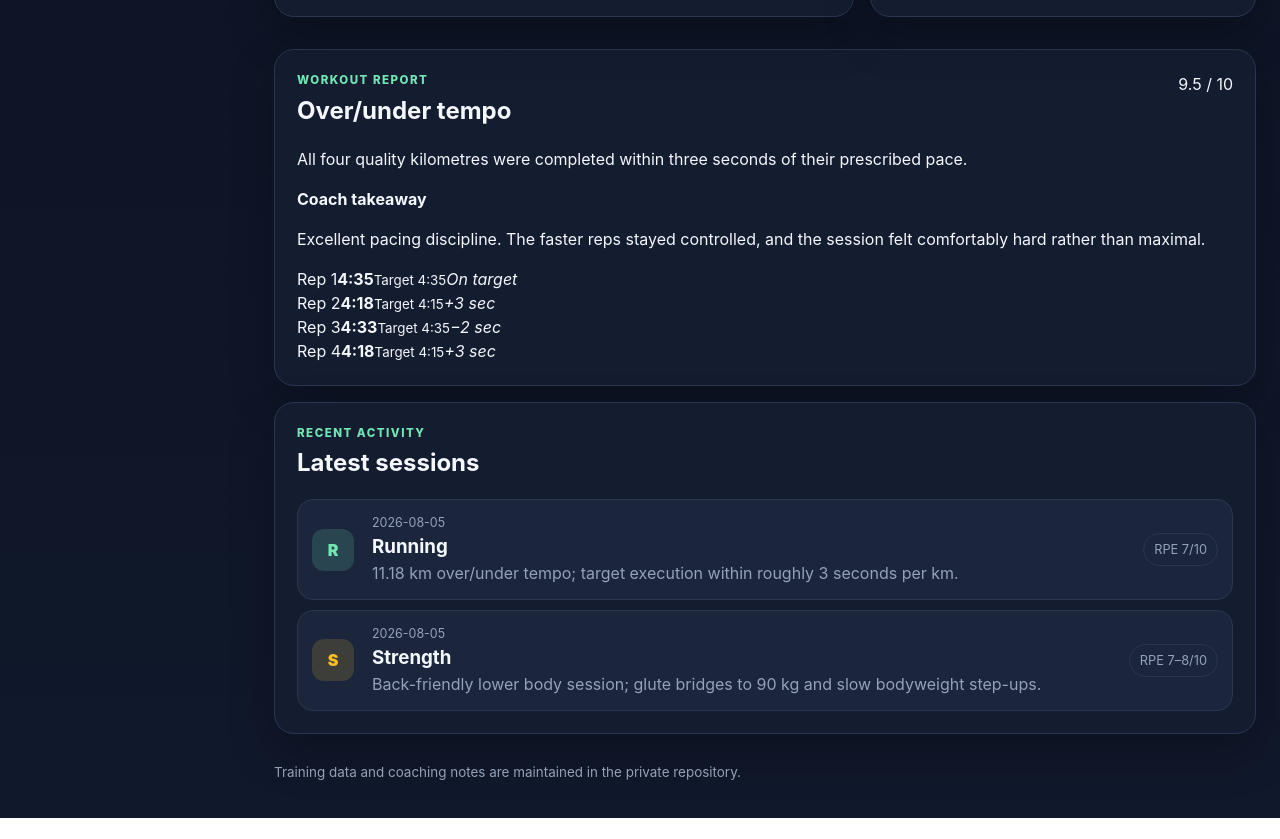
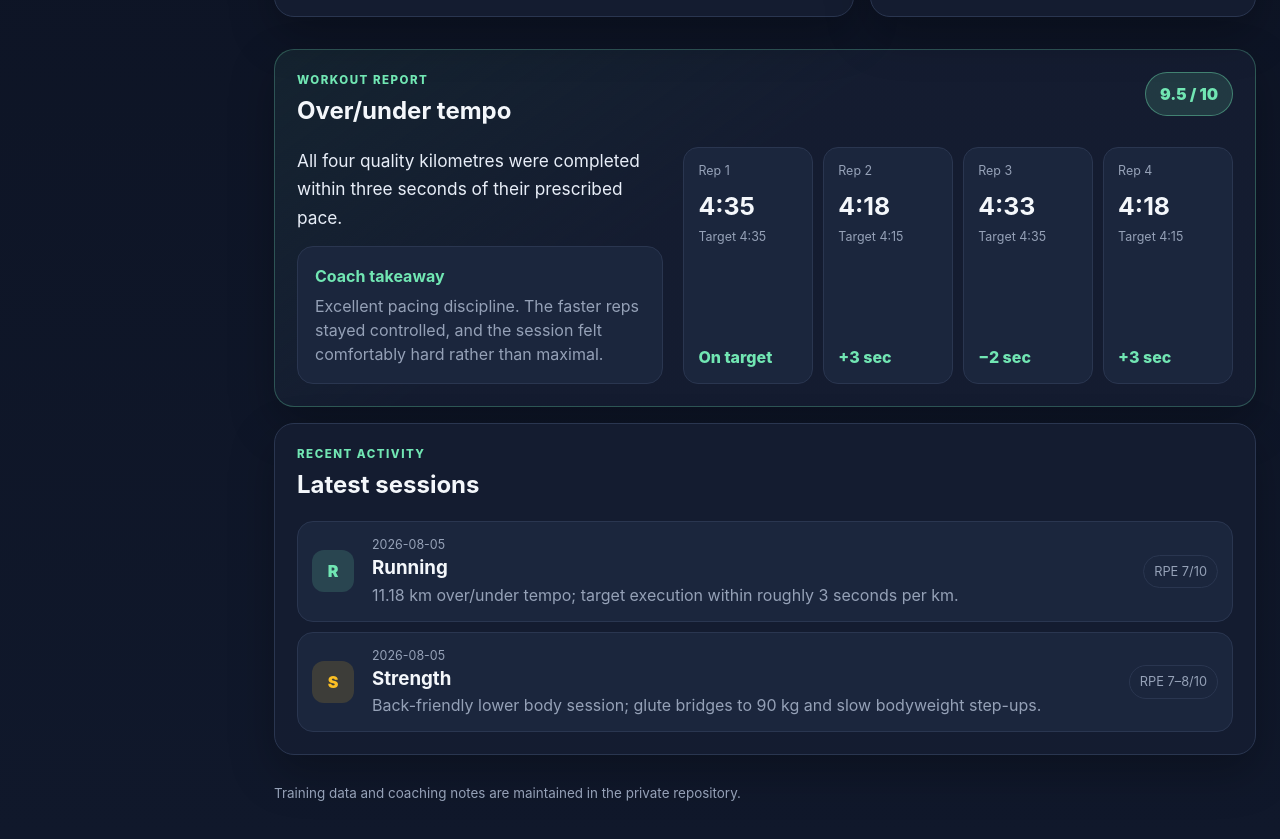
Before and after one commit to joshld/training-dashboard, a plain HTML site: page docs/index.html in a window 1280 px wide. Shown: the part 1394-2233 px from the top of the page. Before the commit the page ends 2212 px from the top, so only its background shows below. Drawn offline with nearby package versions, Linux system fonts and the light colour scheme.

Commit message:
Load workout report styles

```diff
--- a/docs/index.html
+++ b/docs/index.html
@@ -7,6 +7,7 @@
   <meta http-equiv="Cache-Control" content="no-cache, no-store, must-revalidate">
   <title>Training Log</title>
   <link rel="stylesheet" href="styles.css?v=2.3.0">
+  <link rel="stylesheet" href="report.css?v=1.0.0">
   <script src="https://cdn.jsdelivr.net/npm/chart.js@4.4.7/dist/chart.umd.min.js" defer></script>
   <script src="app.js?v=2.3.0" defer></script>
 </head>
```
